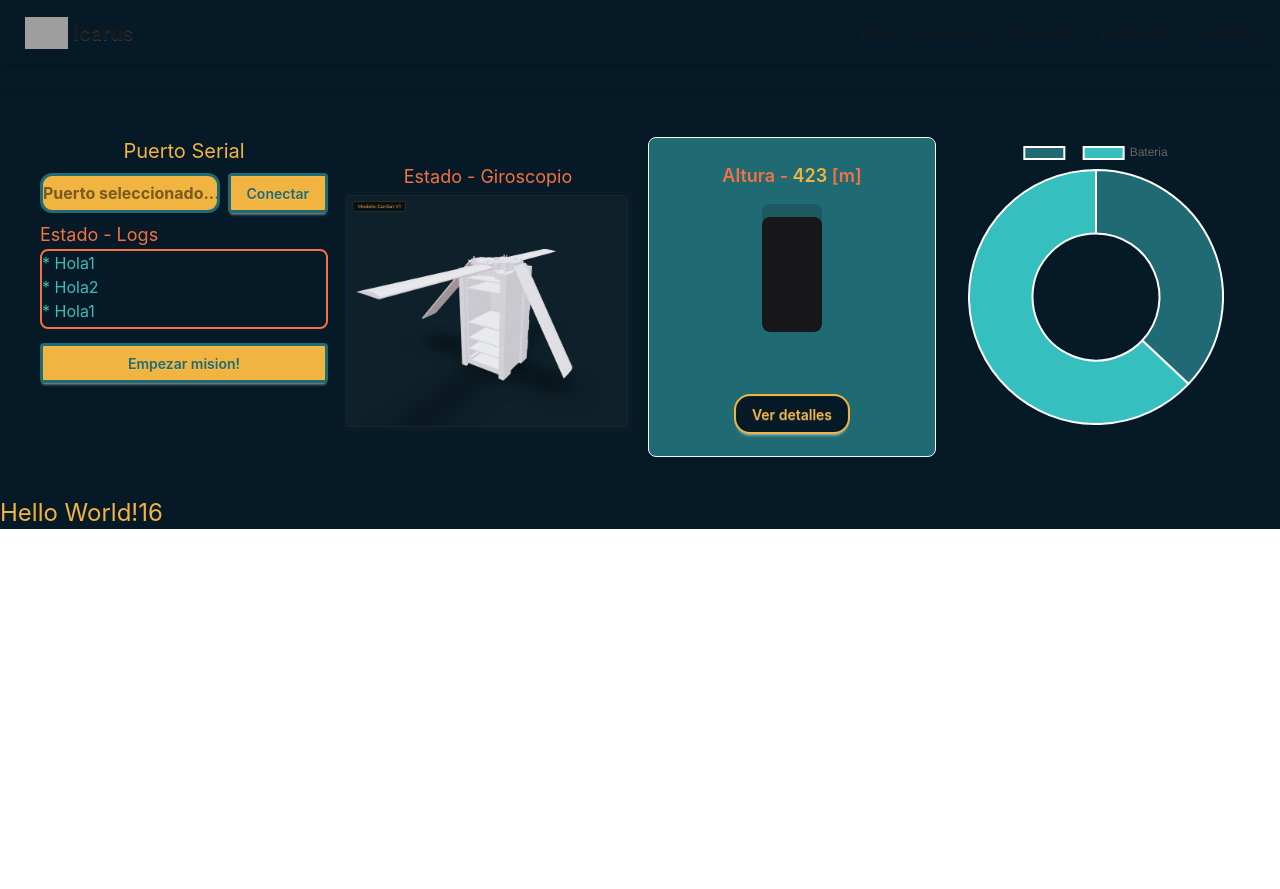
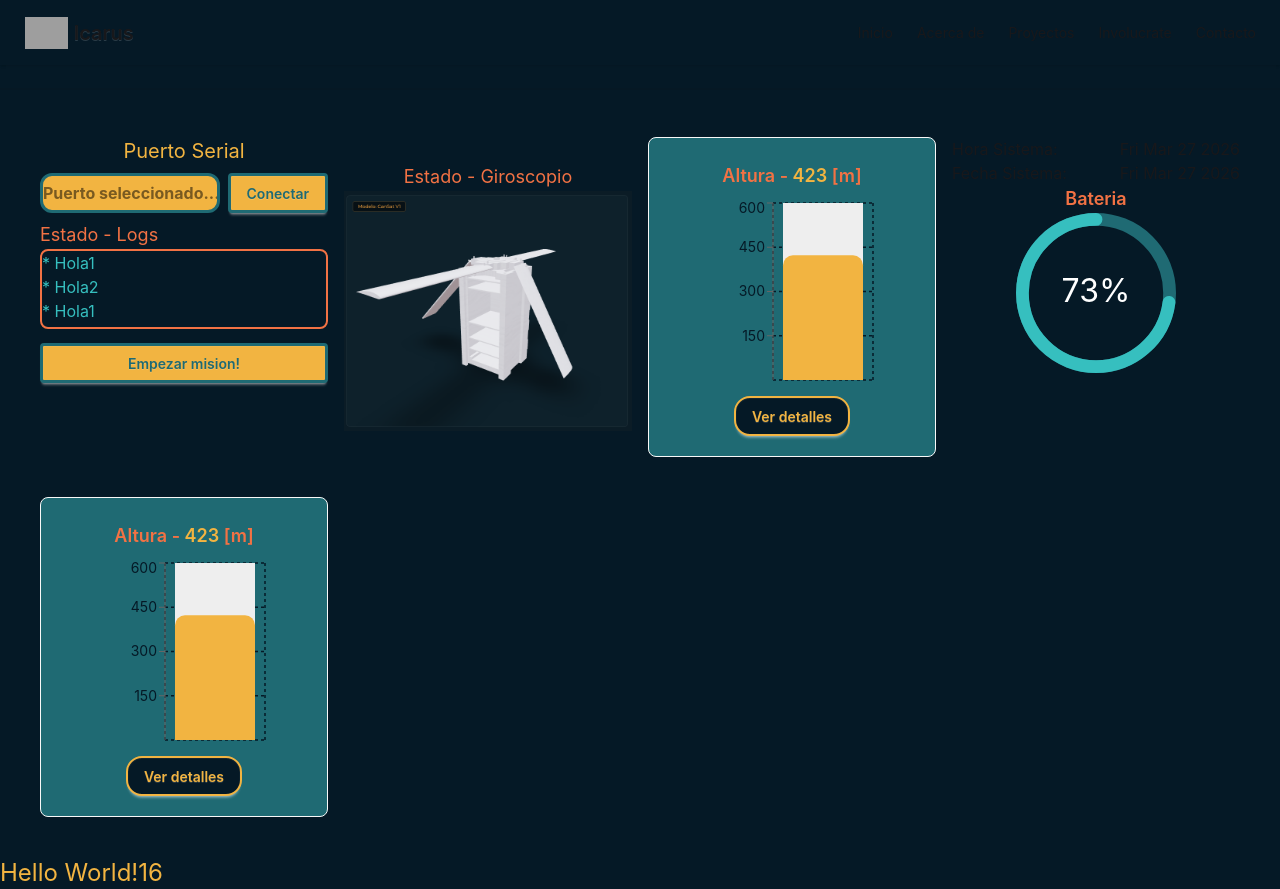
Before and after one commit to xhrisgab/etIcarus-react, a React (Vite) app: page / in a window 1280 px wide. Before the commit the page ends 800 px from the top, so only its background shows below. Built offline with nearby package versions, Linux system fonts and the light colour scheme; grey boxes are pictures that could not be loaded; some icons are missing.

Commit message:
Altura and Batery working

```diff
--- a/package.json
+++ b/package.json
@@ -10,11 +10,13 @@
     "preview": "vite preview"
   },
   "dependencies": {
+    "@recharts/devtools": "^0.0.11",
     "@tailwindcss/vite": "^4.2.2",
-    "chart.js": "^4.5.1",
     "react": "^19.2.4",
-    "react-chartjs-2": "^5.3.1",
+    "react-circular-progressbar": "^2.2.0",
     "react-dom": "^19.2.4",
+    "react-is": "^19.2.4",
+    "recharts": "^3.8.1",
     "tailwindcss": "^4.2.2"
   },
   "devDependencies": {
--- a/src/components/Altura.jsx
+++ b/src/components/Altura.jsx
@@ -1,3 +1,26 @@
+import { BarChart, Bar, YAxis, CartesianGrid, Tooltip } from "recharts";
+import { RechartsDevtools } from "@recharts/devtools";
+
+const data = [
+  {
+    name: "Altura",
+    Altura: 423,
+  },
+];
+
+const CustomTooltip = ({ active, payload, label }) => {
+  if (active && payload && payload.length) {
+    return (
+      <div className="p-4 bg-icarus-1 flex flex-col gap-4 rounded-md">
+        <p className="text-medium text-lg text-icarus-5">
+          {payload[0].value} [m]
+        </p>
+        {/* <p className="text-medium text-lg">{payload[0].value}</p> */}
+      </div>
+    );
+  }
+};
+
 const Altura = () => {
   return (
     <div className="card card-border bg-icarus-2 h-80">
@@ -8,14 +31,40 @@ const Altura = () => {
           </div>
         </h1>
 
-        <progress
-          className="progress rotate-270 h-15 w-32 m-auto mt-10"
-          value="450"
-          max="500"
-        ></progress>
+        <BarChart
+          width={250}
+          height={190}
+          responsive
+          data={data}
+          margin={{
+            top: 5,
+            right: 50,
+            left: 40,
+            bottom: 8,
+          }}
+        >
+          <CartesianGrid
+            strokeDasharray="3 3"
+            stroke="#051926"
+            strokeWidth={1.5}
+          />
+          <YAxis
+            domain={[0, 600]}
+            // tickFormatter={(tick) => `${tick} m`}
+            tick={{ fontSize: 14, fill: "#051926" }}
+          />
+          <Tooltip cursor={false} content={<CustomTooltip />} />
+          <Bar
+            dataKey="Altura"
+            fill="#F2B441"
+            background
+            radius={[10, 10, 0, 0]}
+          />
+          <RechartsDevtools />
+        </BarChart>
 
-        <div className="card-actions justify-center mt-22">
-          <button className="btn bg-icarus-1 border-icarus-4 border-2 text-icarus-4 rounded-2xl hover:bg-icarus-5">
+        <div className="card-actions justify-center">
+          <button className=" btn bg-icarus-1 border-icarus-4 border-2 text-icarus-4 rounded-2xl hover:bg-icarus-5">
             Ver detalles
           </button>
         </div>
--- a/src/components/Bateria.jsx
+++ b/src/components/Bateria.jsx
@@ -1,23 +1,41 @@
-import { Chart as ChartJS, ArcElement, Tooltip, Legend } from "chart.js";
-import { Doughnut } from "react-chartjs-2";
+import React, { useState } from "react";
 
-ChartJS.register(ArcElement, Tooltip, Legend);
+import { CircularProgressbar } from "react-circular-progressbar";
+import { buildStyles } from "react-circular-progressbar";
+import "react-circular-progressbar/dist/styles.css";
 
-const Batery = () => {
-  const data = {
-    labels: [" ", "Bateria"],
-    datasets: [
-      {
-        data: [37, 63],
-        backgroundColor: ["#1F6A73", "#36BFBF"],
-      },
-    ],
-  };
-  const opciones = {
-    responsive: true,
-  };
+const Bateria = () => {
+  const [date, setDate] = useState(new Date());
 
-  return <Doughnut data={data} options={opciones} />;
+  const percentage = 73;
+  return (
+    <>
+      <div>
+        <div className="flex justify-between">
+          <div>Hora Sistema:</div>
+          <div>{date.toDateString()}</div>
+        </div>
+        <div className="flex justify-between">
+          <div>Fecha Sistema:</div>
+          <div>{date.toDateString()}</div>
+        </div>
+      </div>
+      <h1 className="card-title justify-center">
+        <div className="text-icarus-5 text-lg">Bateria</div>
+      </h1>
+      <CircularProgressbar
+        className="h-40"
+        value={percentage}
+        text={`${percentage}%`}
+        styles={buildStyles({
+          textColor: "#FFF",
+          pathColor: "#36BFBF",
+          trailColor: "#1F6A73",
+        })}
+        counterClockwise
+      />
+    </>
+  );
 };
 
-export default Batery;
+export default Bateria;
--- a/src/components/Layout.jsx
+++ b/src/components/Layout.jsx
@@ -54,7 +54,15 @@ const Layout = () => {
           <Bateria />
         </div>
       </div>
-      <div className="grid grid-cols-4 gap-4"></div>
+
+      <div className="grid grid-cols-4 gap-4 m-10">
+        <div>
+          <Altura />
+        </div>
+        <div></div>
+        <div></div>
+        <div></div>
+      </div>
     </>
   );
 };
```
Also changed, not shown: 1 other file (tests, documents, lock files or other folders).
